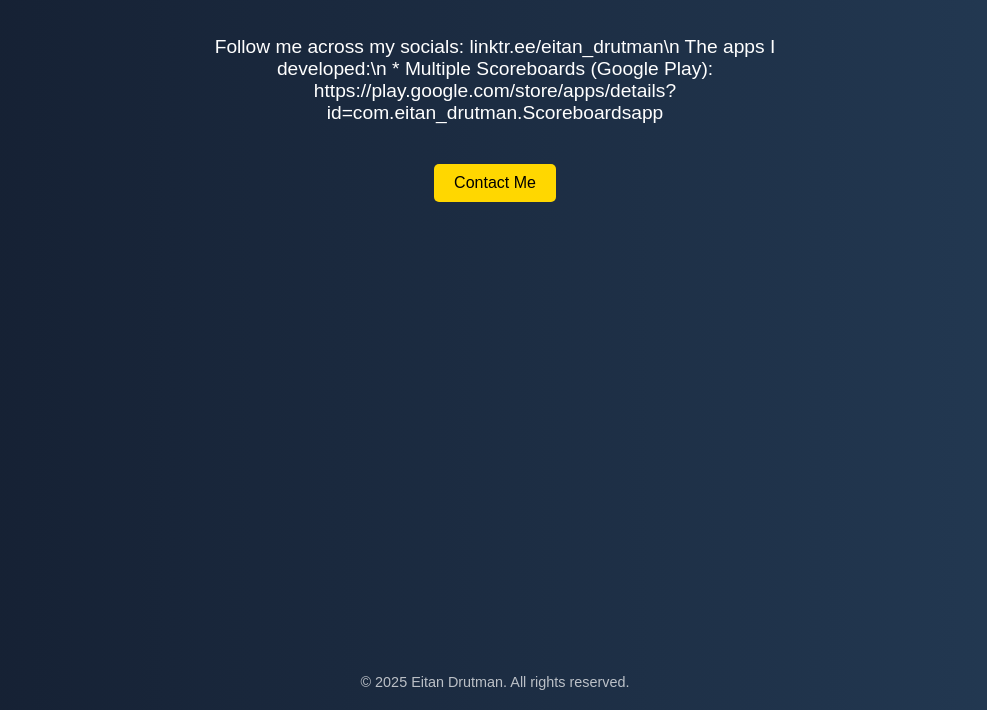
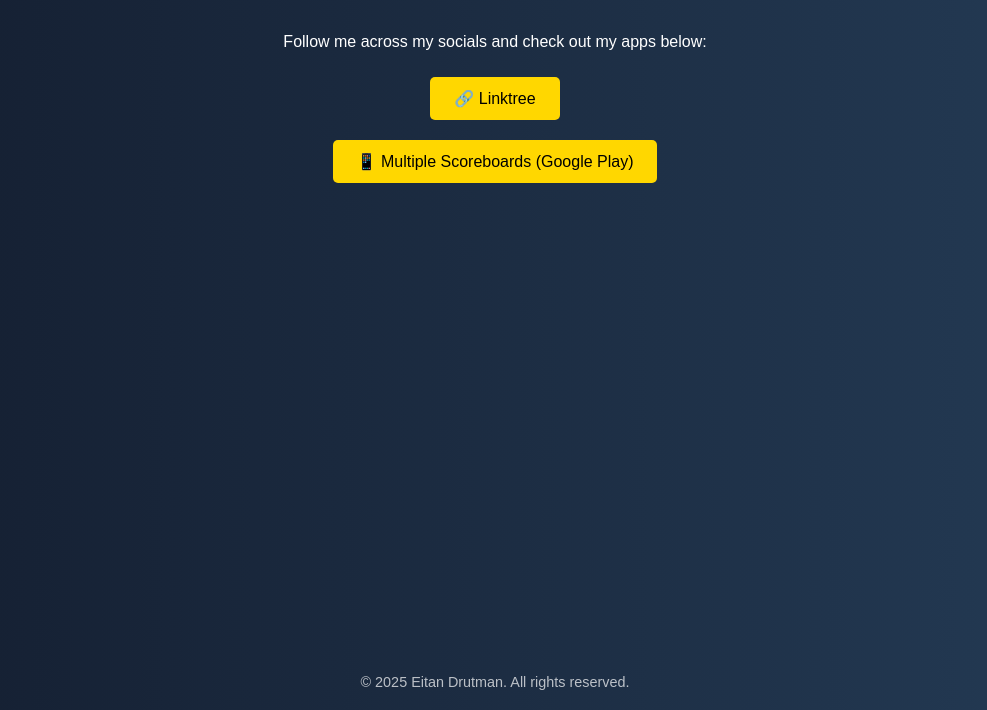
Before and after one commit to Eitan-Drutman/app-ads, a plain HTML site: page index.html in a window 1280 px wide. Shown: the part 90-800 px from the top of the page, without its empty margins (145-1132 px from the left). Drawn offline with Linux system fonts and the light colour scheme.

Commit message:
Update index.html

```diff
--- a/index.html
+++ b/index.html
@@ -22,9 +22,21 @@
       font-size: 3em;
       margin-bottom: 20px;
     }
-    p {
-      font-size: 1.2em;
-      max-width: 600px;
+    .button {
+      margin: 10px;
+      padding: 12px 24px;
+      border: none;
+      border-radius: 5px;
+      background-color: #FFD700;
+      color: #000;
+      font-size: 1em;
+      text-decoration: none;
+      cursor: pointer;
+      display: inline-block;
+      transition: background-color 0.3s ease;
+    }
+    .button:hover {
+      background-color: #FFCC00;
     }
     footer {
       margin-top: auto;
@@ -32,31 +44,15 @@
       font-size: 0.9em;
       opacity: 0.7;
     }
-    .button {
-      margin-top: 20px;
-      padding: 10px 20px;
-      border: none;
-      border-radius: 5px;
-      background-color: #FFD700;
-      color: #000;
-      font-size: 1em;
-      text-decoration: none;
-      cursor: pointer;
-      transition: background-color 0.3s ease;
-    }
-    .button:hover {
-      background-color: #FFCC00;
-    }
   </style>
 </head>
 <body>
 
   <h1>Welcome to Eitan Drutman's Official Site</h1>
-  <p>Follow me across my socials: linktr.ee/eitan_drutman\n
-     The apps I developed:\n
-       * Multiple Scoreboards (Google Play): https://play.google.com/store/apps/details?id=com.eitan_drutman.Scoreboardsapp</p>
+  <p>Follow me across my socials and check out my apps below:</p>
 
-  <a class="button" href="mailto:contact@eitandrutman.com">Contact Me</a>
+  <a class="button" href="https://linktr.ee/eitan_drutman" target="_blank">🔗 Linktree</a>
+  <a class="button" href="https://play.google.com/store/apps/details?id=com.eitan_drutman.Scoreboardsapp" target="_blank">📱 Multiple Scoreboards (Google Play)</a>
 
   <footer>
     © 2025 Eitan Drutman. All rights reserved.
```
